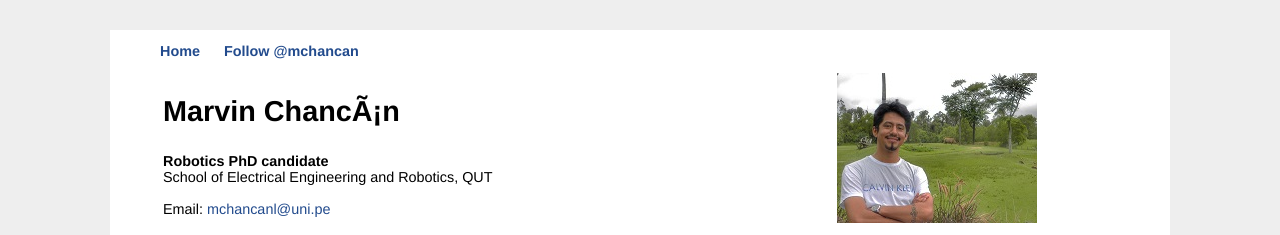
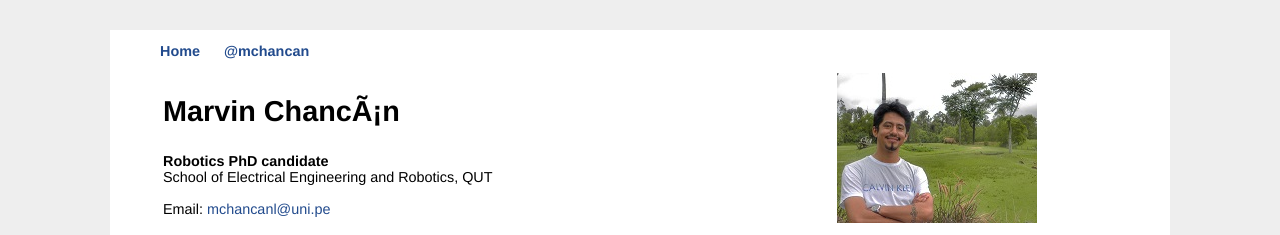
Before and after one commit to mchancan/mchancan.github.io, a Jekyll site: the page built from index.html, in a window 1280 px wide. Shown: the top 235 px of the page. Built offline with Jekyll 4.4.1, drawn with Linux system fonts in a browser that asks for light colours; comment, search, counter and statistics services are not loaded.

Commit message:
Update default.html

```diff
--- a/_layouts/default.html
+++ b/_layouts/default.html
@@ -32,7 +32,7 @@
 	    		<ul>
 	        		<li><a href="/">Home</a></li>
 	        		<!--<li><a href="/docs/mchancan_cv.pdf">CV</a></li>-->
-				<li><a href="https://twitter.com/mchancan" data-show-screen-name="false" class="twitter-follow-button" data-show-count="false">Follow @mchancan</a><script async src="https://platform.twitter.com/widgets.js" charset="utf-8"></script></li>
+				<li><a href="https://twitter.com/mchancan" data-show-screen-name="false" class="twitter-follow-button" data-show-count="true">@mchancan</a><script async src="https://platform.twitter.com/widgets.js" charset="utf-8"></script></li>
 	    		</ul>
 			</nav>
 			<div class="container">
```
